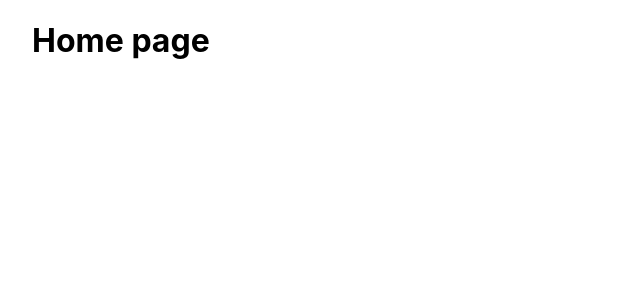
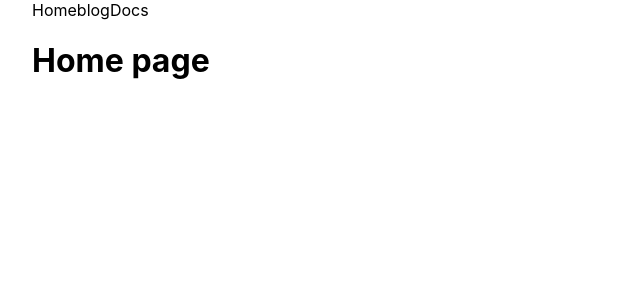
Before and after one commit to yescine/nextjs-12-react-18, a Next.js app: page / in a window 1280 px wide. Shown: the top 300 px of the page, without its empty margins (0-640 px from the left). Built offline with nearby package versions, Linux system fonts and the light colour scheme.

Commit message:
custom client Links

```diff
--- a/pages/index.tsx
+++ b/pages/index.tsx
@@ -1,4 +1,5 @@
 import type { NextPage } from "next";
+import Link from "next/link";
 import Head from "next/head";
 import styles from "../styles/Home.module.css";
 
@@ -10,6 +11,17 @@ const Home: NextPage = () => {
         <meta name="description" content="Home" />
         <link rel="icon" href="/home.png" />
       </Head>
+      <nav>
+        <Link href="/">
+          <a>Home</a>
+        </Link>
+        <Link href="/blog">
+          <a>blog</a>
+        </Link>
+        <Link href="/docs">
+          <a>Docs</a>
+        </Link>
+      </nav>
       <h1>Home page</h1>
     </div>
   );
```
Also changed, not shown: pages/404.tsx (added, +9 -0 lines), pages/blog/index.tsx (+11 -0 lines), pages/docs/[[...params]].tsx (+8 -2 lines), public/doc.png (added).
